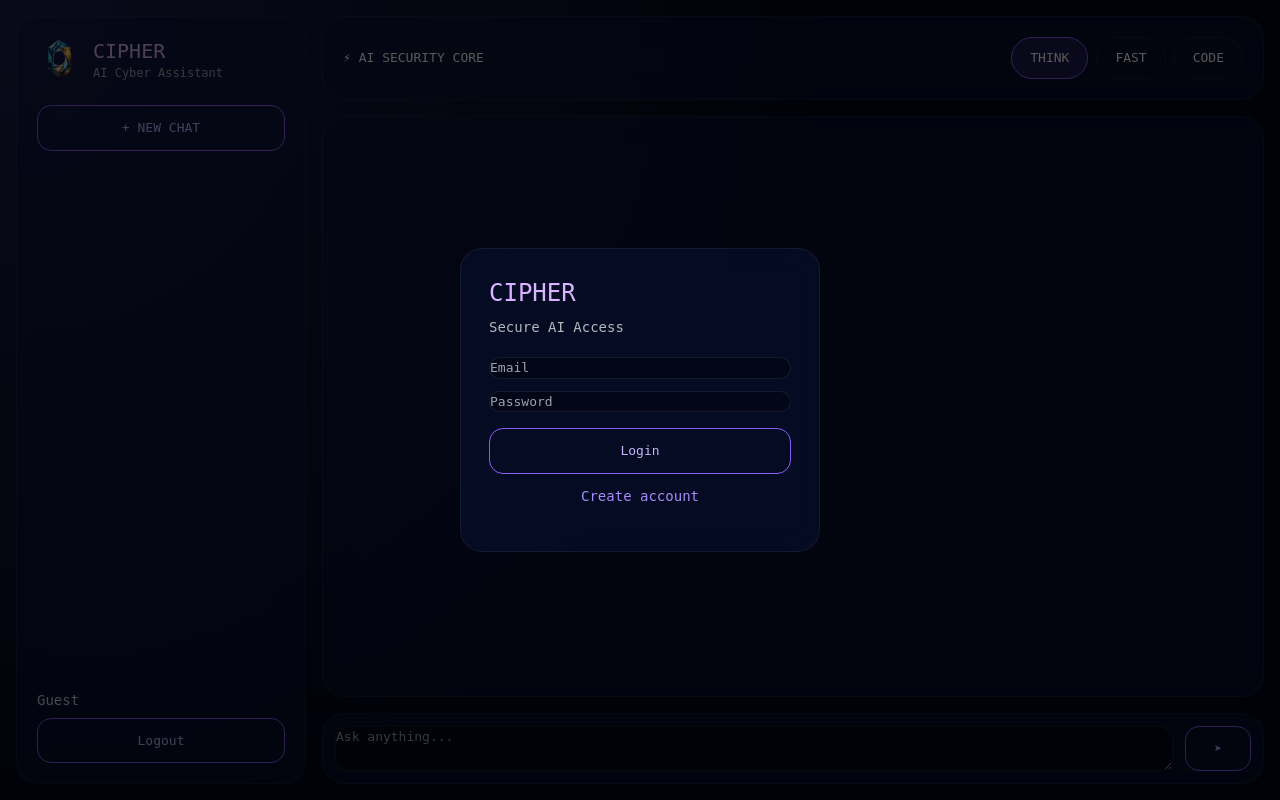
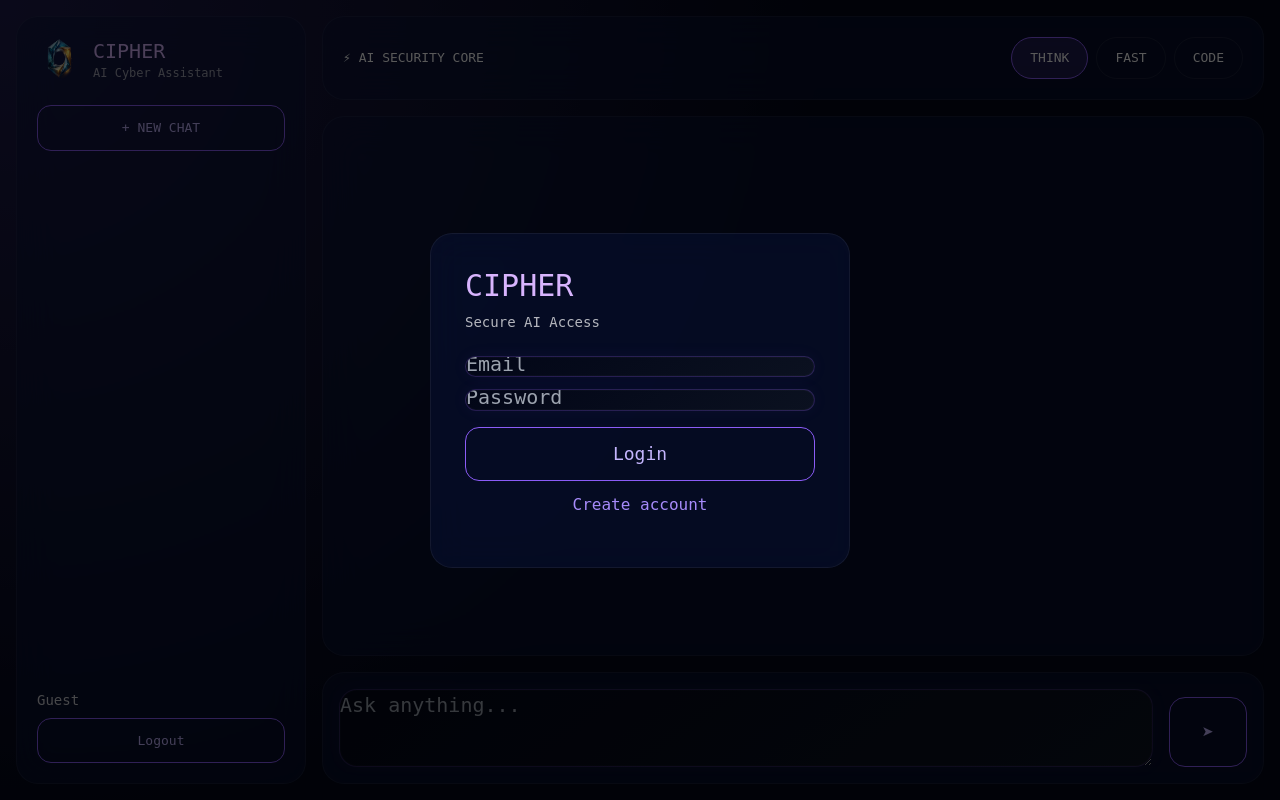
Before and after one commit to Ppunwatkar/cipher-ai, a FastAPI app: page / in a window 1280 px wide. Run offline with FastAPI, Linux system fonts and the light colour scheme; some libraries are stand-ins or nearby versions.

Commit message:
Update index.html

```diff
--- a/templates/index.html
+++ b/templates/index.html
@@ -15,8 +15,7 @@ body{
     margin:0;
     font-family:monospace;
     color:white;
-    background:
-    radial-gradient(circle at top left,#1e1b4b,#020617 55%);
+    background:radial-gradient(circle at top left,#1e1b4b,#020617 55%);
     height:100vh;
     overflow:hidden;
 }
@@ -46,6 +45,7 @@ body{
     border-radius:999px;
     border:1px solid rgba(255,255,255,.08);
     cursor:pointer;
+    transition:.2s;
 }
 
 .active{
@@ -53,38 +53,65 @@ body{
     background:rgba(139,92,246,.18);
 }
 
+/* CHAT BUBBLES */
 .bot{
     background:rgba(99,102,241,.13);
     border-left:3px solid #8b5cf6;
-    padding:16px;
-    border-radius:14px;
-    margin-bottom:14px;
+    padding:18px;
+    border-radius:16px;
+    margin-bottom:16px;
+    font-size:20px;
+    line-height:1.7;
 }
 
 .user{
     text-align:right;
     color:#ddd6fe;
-    margin:10px 0;
+    margin:14px 0;
+    font-size:20px;
 }
 
 .small{
-    font-size:12px;
+    font-size:13px;
     opacity:.65;
     margin-bottom:8px;
 }
 
+/* PREMIUM INPUT */
 input, textarea{
-    background:#020617;
-    border:1px solid rgba(255,255,255,.08);
+    background:linear-gradient(145deg,#020617,#0b1120);
+    border:1px solid rgba(139,92,246,.25);
     color:white;
-    border-radius:14px;
-    padding:12px;
+    border-radius:18px;
+    padding:18px 20px;
     width:100%;
     outline:none;
+    font-size:20px;
+    line-height:1.5;
+    transition:.25s ease;
+    box-shadow:
+        inset 0 0 0 1px rgba(255,255,255,.02),
+        0 0 18px rgba(139,92,246,.05);
+}
+
+input:focus,
+textarea:focus{
+    border-color:#8b5cf6;
+    box-shadow:
+        0 0 0 3px rgba(139,92,246,.12),
+        0 0 25px rgba(139,92,246,.18);
+}
+
+input::placeholder,
+textarea::placeholder{
+    color:rgba(255,255,255,.35);
+    font-size:20px;
 }
 
 textarea{
     resize:none;
+    min-height:78px;
+    max-height:220px;
 }
 
 /* LOGIN MODAL */
@@ -99,14 +126,14 @@ textarea{
 }
 
 .auth-box{
-    width:360px;
-    padding:28px;
+    width:420px;
+    padding:34px;
 }
 
 .link{
     color:#a78bfa;
     cursor:pointer;
-    font-size:14px;
+    font-size:16px;
 }
 
 .link:hover{
@@ -122,8 +149,8 @@ textarea{
 
     <div class="glass auth-box">
 
-        <h1 class="text-2xl mb-2 text-purple-300">CIPHER</h1>
-        <p class="opacity-70 text-sm mb-5">Secure AI Access</p>
+        <h1 class="text-3xl mb-2 text-purple-300">CIPHER</h1>
+        <p class="opacity-70 text-sm mb-6">Secure AI Access</p>
 
         <div id="signupFields" style="display:none;">
             <input id="name" placeholder="Full Name" class="mb-3">
@@ -132,7 +159,7 @@ textarea{
         <input id="email" placeholder="Email" class="mb-3">
         <input id="password" type="password" placeholder="Password" class="mb-4">
 
-        <button onclick="submitAuth()" class="btn w-full mb-3" id="authBtn">
+        <button onclick="submitAuth()" class="btn w-full mb-3 text-lg" id="authBtn">
             Login
         </button>
 
@@ -200,15 +227,15 @@ textarea{
         <div id="chat" class="glass flex-1 p-5 overflow-y-auto"></div>
 
         <!-- INPUT -->
-        <div class="glass p-3 flex gap-3">
+        <div class="glass p-4 flex gap-4 items-end">
 
             <textarea
                 id="prompt"
-                rows="2"
+                rows="3"
                 placeholder="Ask anything..."
                 class="flex-1"></textarea>
 
-            <button onclick="sendMsg()" class="btn px-7">
+            <button onclick="sendMsg()" class="btn px-8 py-5 text-xl font-bold rounded-2xl">
                 ➤
             </button>
 
@@ -223,9 +250,19 @@ let isSignup = false;
 let currentMode = "thinking";
 let currentChat = "chat_" + Date.now();
 
-/* ======================
-AUTH CHECK
-====================== */
+/* AUTO GROW */
+const observe = setInterval(()=>{
+    let box = document.getElementById("prompt");
+    if(box){
+        clearInterval(observe);
+        box.addEventListener("input", function(){
+            this.style.height = "auto";
+            this.style.height = this.scrollHeight + "px";
+        });
+    }
+},100);
+
+/* LOAD */
 window.onload = async ()=>{
     await checkLogin();
 
@@ -240,11 +277,8 @@ window.onload = async ()=>{
     });
 };
 
-/* ======================
-CHECK LOGIN
-====================== */
+/* CHECK LOGIN */
 async function checkLogin(){
-
     let res = await fetch("/me");
     let data = await res.json();
 
@@ -255,9 +289,7 @@ async function checkLogin(){
     }
 }
 
-/* ======================
-TOGGLE AUTH
-====================== */
+/* TOGGLE */
 function toggleAuth(){
 
     isSignup = !isSignup;
@@ -274,9 +306,7 @@ function toggleAuth(){
     document.getElementById("authMsg").innerText="";
 }
 
-/* ======================
-LOGIN / SIGNUP
-====================== */
+/* LOGIN / SIGNUP */
 async function submitAuth(){
 
     let email = document.getElementById("email").value.trim();
@@ -286,8 +316,8 @@ async function submitAuth(){
     let url = isSignup ? "/signup" : "/login";
 
     let body = isSignup ?
-    {name,email,password} :
-    {email,password};
+        {name,email,password} :
+        {email,password};
 
     let res = await fetch(url,{
         method:"POST",
@@ -303,28 +333,22 @@ async function submitAuth(){
         checkLogin();
     }else{
         document.getElementById("authMsg").innerText =
-            data.msg || "Failed.";
+        data.msg || "Failed.";
     }
 }
 
-/* ======================
-LOGOUT
-====================== */
+/* LOGOUT */
 function logout(){
     window.location="/logout";
 }
 
-/* ======================
-NEW CHAT
-====================== */
+/* NEW CHAT */
 function newChat(){
     currentChat = "chat_" + Date.now();
     document.getElementById("chat").innerHTML="";
 }
 
-/* ======================
-SEND CHAT
-====================== */
+/* SEND */
 async function sendMsg(){
 
     let prompt = document.getElementById("prompt");
@@ -339,6 +363,7 @@ async function sendMsg(){
     `;
 
     prompt.value="";
+    prompt.style.height="78px";
 
     let res = await fetch("/chat",{
         method:"POST",
@@ -356,9 +381,7 @@ async function sendMsg(){
 
     chat.innerHTML += `
         <div class="bot">
-            <div class="small">
-                ${data.label || "AI MODEL"}
-            </div>
+            <div class="small">${data.label || "AI MODEL"}</div>
             ${marked.parse(data.response || "No response")}
         </div>
     `;
@@ -368,9 +391,7 @@ async function sendMsg(){
     loadHistory();
 }
 
-/* ======================
-LOAD HISTORY
-====================== */
+/* HISTORY */
 async function loadHistory(){
 
     let res = await fetch("/history");
@@ -390,9 +411,7 @@ async function loadHistory(){
     });
 }
 
-/* ======================
-OPEN CHAT
-====================== */
+/* OPEN CHAT */
 async function openChat(id){
 
     currentChat = id;
```
